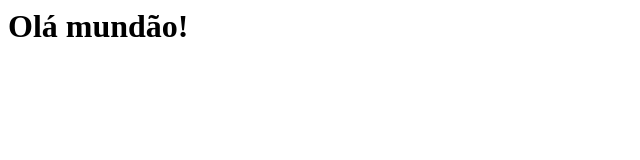
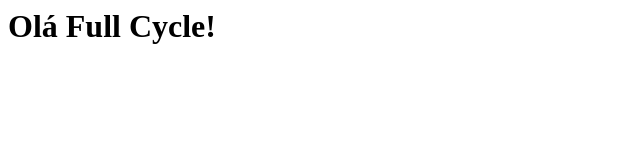
Before and after one commit to leandroNarruda/codereview, a plain HTML site: page index.html in a window 1280 px wide. Shown: the whole page, without its empty margins (0-640 px from the left). Drawn offline with Linux system fonts and the light colour scheme.

```diff
--- a/index.html
+++ b/index.html
@@ -1 +1 @@
-<h1>Olá mundão!</h1>
+<h1>Olá Full Cycle!</h1>
```
